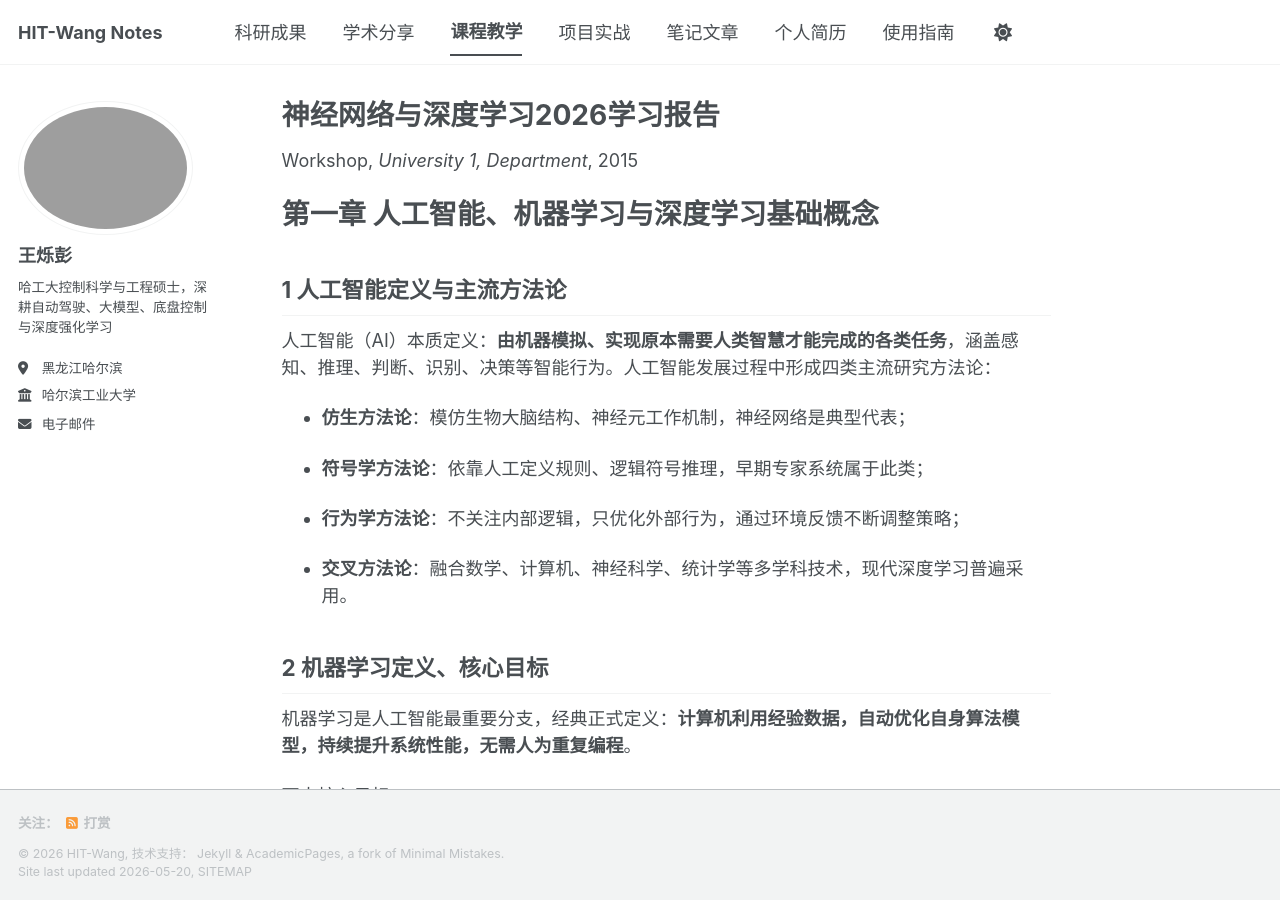
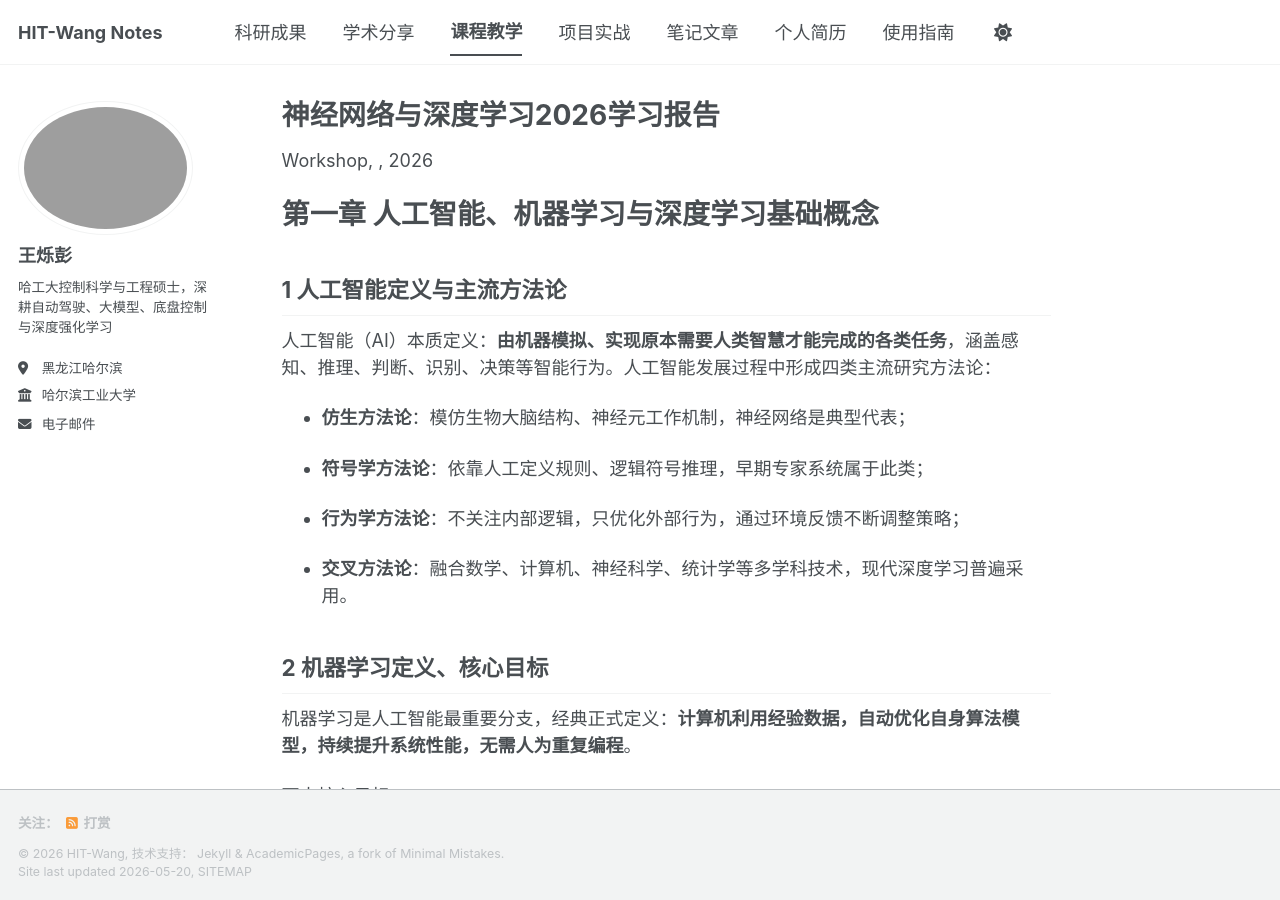
Before and after one commit to HITWang-tech/HITWang-tech.github.io, a Jekyll site: the page built from _teaching/2015-spring-teaching-2.md, in a window 1280 px wide and 900 px high. Built offline with Jekyll 4.4.1, drawn with Linux system fonts in a browser that asks for light colours; a script bundle is joined from its source files by our own code; library files that are not in the unit come from our copies.

Commit message:
Update 2015-spring-teaching-2.md

```diff
--- a/_teaching/2015-spring-teaching-2.md
+++ b/_teaching/2015-spring-teaching-2.md
@@ -3,9 +3,6 @@ title: "神经网络与深度学习2026学习报告"
 collection: teaching
 type: "Workshop"
 permalink: /teaching/2015-spring-teaching-1
-venue: "University 1, Department"
-date: 2015-01-01
-location: "City, Country"
 ---
 
 
```
